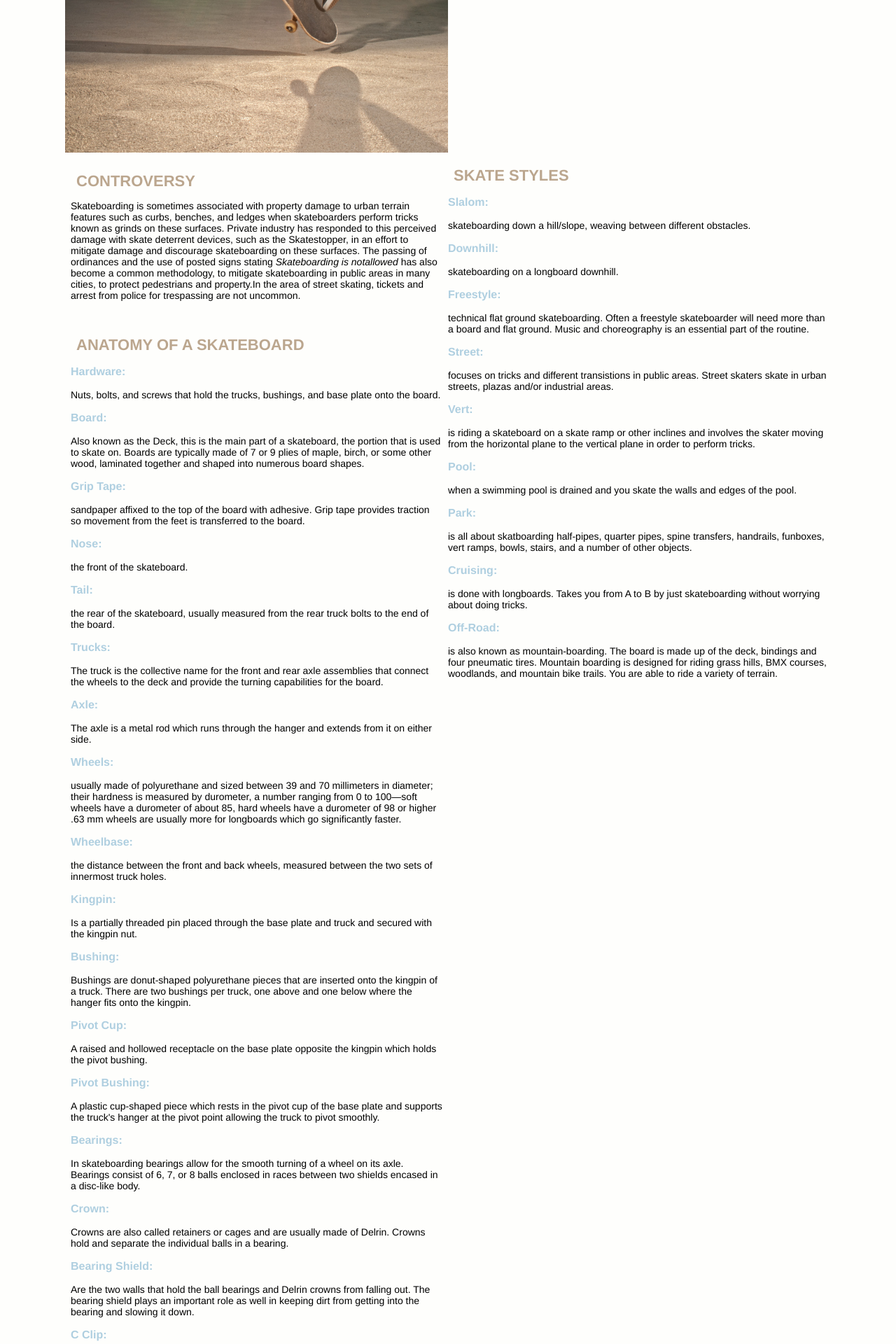
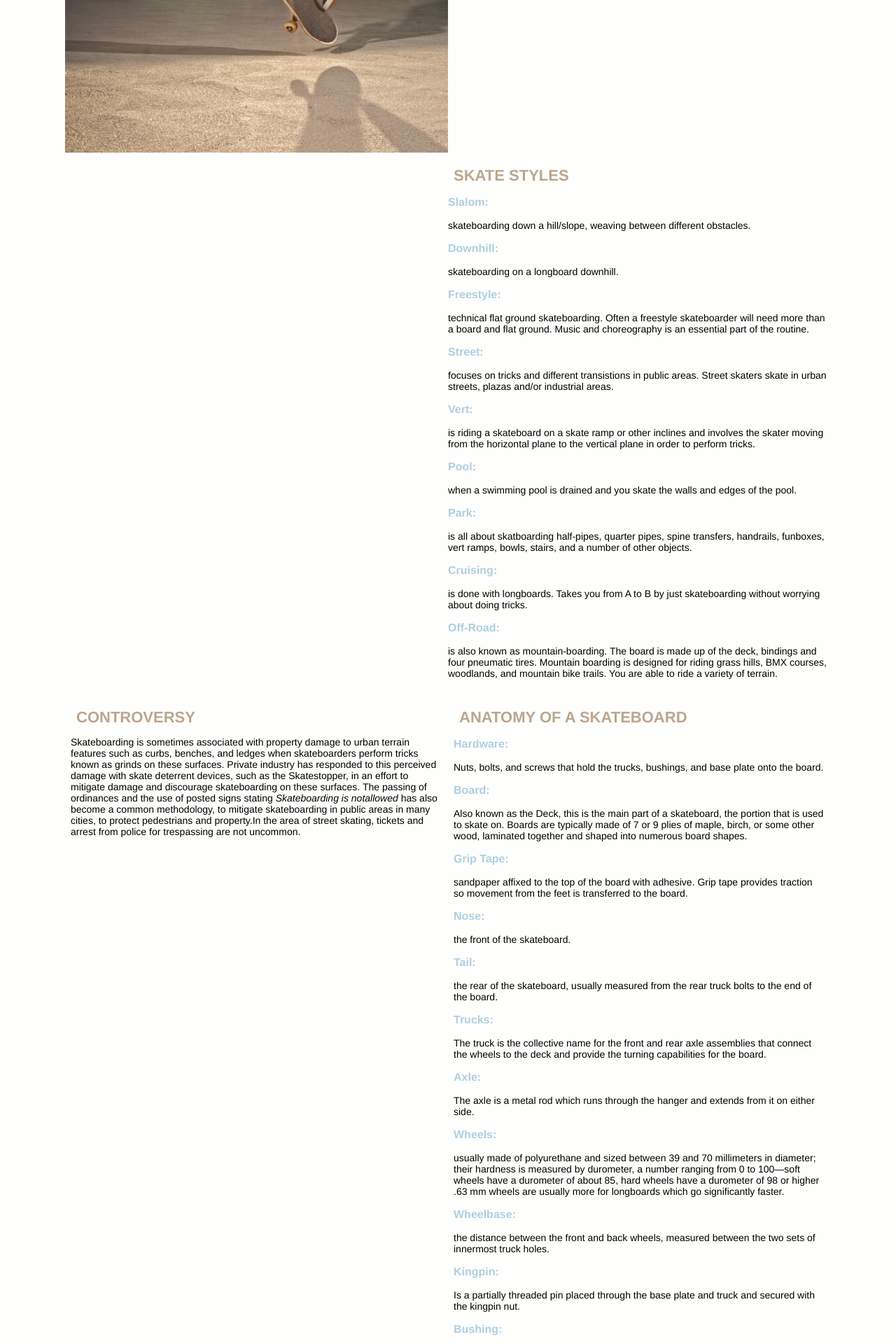
Before and after one commit to maddiwatson1/large-data-website, a Jekyll site: the page built from about.html, in a window 1280 px wide. Shown: the part 723-2643 px from the top of the page at 70% size. Built offline with Jekyll 4.4.1, drawn with Linux system fonts in a browser that asks for light colours; Markdown is read by kramdown in place of the engine named in the settings.

Commit message:
about.html changes

```diff
--- a/about.html
+++ b/about.html
@@ -6,10 +6,7 @@ layout: default
 	<div class="unit-spacer-2">
 		<img src="images/about-page.jpg" class="flex-img" alt="">
     </div>
-</div>
-
-<div class="unit unit-s-1 unit-m-1 unit-l-1-1-3">
-	<div class="unit-spacer-3">
+    <div class="unit-spacer-3">
 		<h1>Skate Styles</h1>
 			<h3>Slalom:</h3>
 				<p>skateboarding down a hill/slope, weaving between different obstacles.</p>
@@ -30,6 +27,9 @@ layout: default
 			<h3>Off-Road:</h3>
 				<p>is also known as mountain-boarding. The board is made up of the deck, bindings and four pneumatic tires. Mountain boarding is designed for riding grass hills, BMX courses, woodlands, and mountain bike trails. You are able to ride a variety of terrain.</p>
 </div>
+</div>
+
+<div class="unit unit-s-1 unit-m-1 unit-l-1-1-3">
 
 <div class="unit unit-s-1 unit-m-1-2">
 	<div class="unit-spacer">
```
